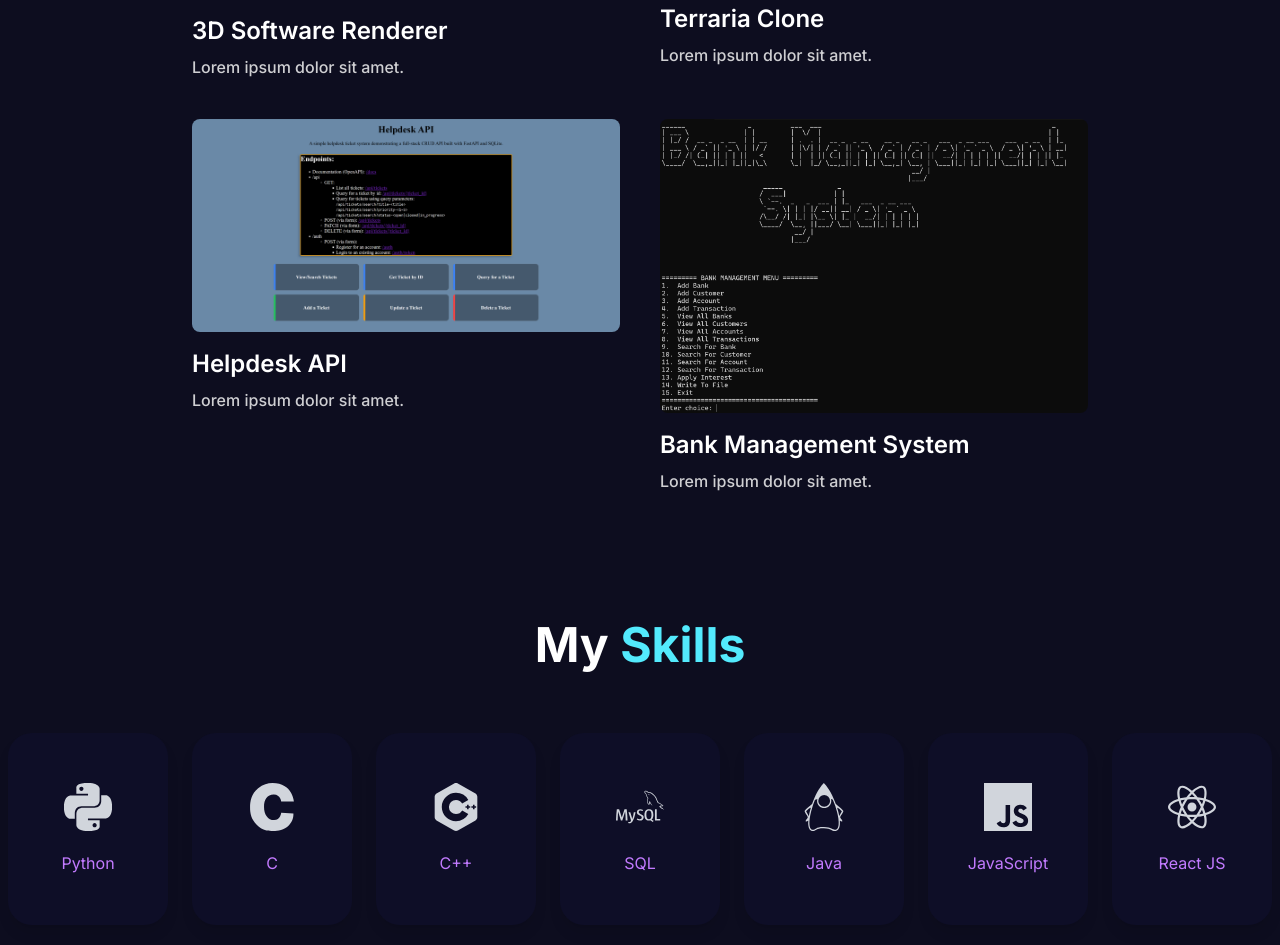
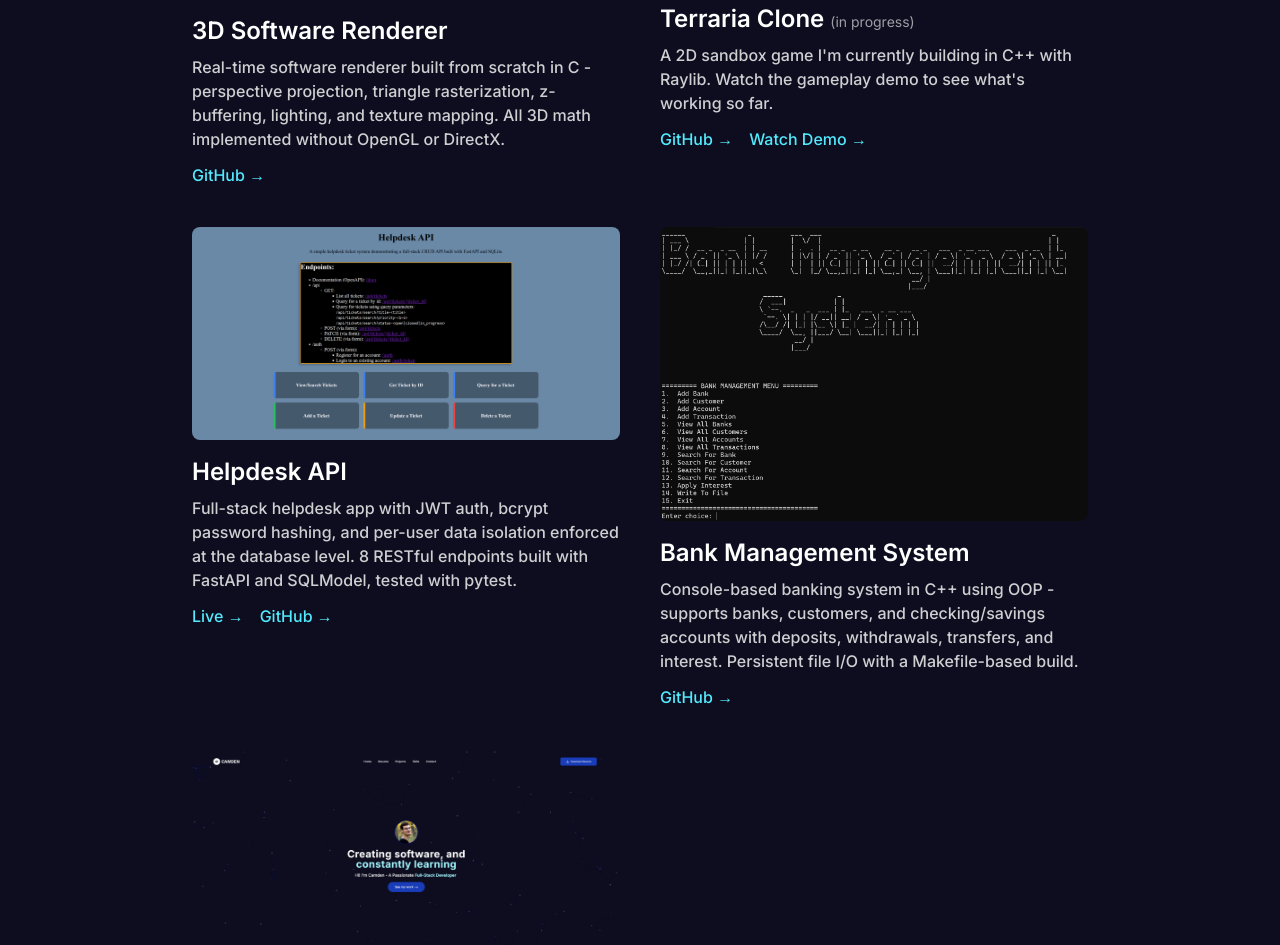
Before and after one commit to Camden-Kirkpatrick/portfolio_website, a Next.js app: page / in a window 1280 px wide. Shown: the part 1806-2751 px from the top of the page. Built offline with nearby package versions, Linux system fonts and the light colour scheme.

Commit message:
added content for projects

```diff
--- a/components/Home/Home.tsx
+++ b/components/Home/Home.tsx
@@ -25,7 +25,7 @@ const Home = () => {
   }, [])
 
   return (
-    <div className="overflow-hidden">
+    <div className="overflow-x-clip">
       <section id="home"><Hero /></section>
       <section id="resume"><Resume /></section>
       <section id="projects"><Projects /></section>
--- a/components/Home/Navbar/MobileNav.tsx
+++ b/components/Home/Navbar/MobileNav.tsx
@@ -1,5 +1,4 @@
 import { NavLinks } from '@/constant/constant'
-import Link from 'next/link'
 import React from 'react'
 import { CgClose } from 'react-icons/cg';
 
@@ -20,9 +19,9 @@ const MobileNav = ({showMobileNav, closeMobileNav}: NavProps) => {
       <div className={`text-white ${mobileNavTransform} fixed justify-center flex flex-col h-full transform transition-all duration-500 delay-300 w-[80%] sm:w-[60%] bg-cyan-800 space-y-6 z-100050 right-0`}>
         {NavLinks.map((link) => {
             return (
-                <Link key={link.id} href={link.url}>
+                <a key={link.id} href={link.url} onClick={closeMobileNav}>
                     <p className='text-white w-fit text-xl ml-12 border-b-[1.5px] pb-1 border-white sm:text-[30px]'>{link.label}</p>
-                </Link>
+                </a>
             );
         })}
         {/* cross icon */}
--- a/components/Home/Navbar/Nav.tsx
+++ b/components/Home/Navbar/Nav.tsx
@@ -1,6 +1,5 @@
 "use client";
 import { NavLinks } from '@/constant/constant'
-import Link from 'next/link'
 import React, { useEffect, useState } from 'react'
 import { BiDownload } from 'react-icons/bi'
 import { FaCode } from 'react-icons/fa'
@@ -50,9 +49,9 @@ const Nav = ({openMobileNav}: NavProps) => {
             <div className='hidden lg:flex items-center space-x-10'>
                 {NavLinks.map((link) => {
                     return (
-                        <Link key={link.id} href={link.url} className='text-base hover:text-cyan-300 text-white font-medium transition-all duration-200'>
+                        <a key={link.id} href={link.url} className='text-base hover:text-cyan-300 text-white font-medium transition-all duration-200'>
                             <p>{link.label}</p>
-                        </Link>
+                        </a>
                     )
                 })}
             </div>
--- a/components/Home/Projects/Projects.tsx
+++ b/components/Home/Projects/Projects.tsx
@@ -22,7 +22,19 @@ const Projects = () => {
                     className='rounded-lg'
                 />
                 <h1 className='mt-4 text-xl sm:text-2xl font-semibold text-white'>3D Software Renderer</h1>
-                <h1 className='pt-2 font-medium text-white/80'>Lorem ipsum dolor sit amet.</h1>
+                <p className='pt-2 font-medium text-white/80'>
+                    Real-time software renderer built from scratch in C - perspective projection, triangle rasterization, z-buffering, lighting, and texture mapping. All 3D math implemented without OpenGL or DirectX.
+                </p>
+                <div className='pt-3 flex gap-4'>
+                    <a
+                        href='https://github.com/Camden-Kirkpatrick/3D-Software-Renderer'
+                        target='_blank'
+                        rel='noopener noreferrer'
+                        className='text-cyan-300 hover:text-cyan-200 font-medium'
+                    >
+                        GitHub →
+                    </a>
+                </div>
             </div>
             {/* Second project */}
             <div
@@ -37,8 +49,28 @@ const Projects = () => {
                     height={650}
                     className='rounded-lg'
                 />
-                <h1 className='mt-4 text-xl sm:text-2xl font-semibold text-white'>Terraria Clone</h1>
-                <h1 className='pt-2 font-medium text-white/80'>Lorem ipsum dolor sit amet.</h1>
+                <h1 className='mt-4 text-xl sm:text-2xl font-semibold text-white'>Terraria Clone <span className='text-sm text-white/60 font-normal'>(in progress)</span></h1>
+                <p className='pt-2 font-medium text-white/80'>
+                    A 2D sandbox game I'm currently building in C++ with Raylib. Watch the gameplay demo to see what's working so far.
+                </p>
+                <div className='pt-3 flex gap-4'>
+                    <a
+                        href='https://github.com/Camden-Kirkpatrick/terraria_clone'
+                        target='_blank'
+                        rel='noopener noreferrer'
+                        className='text-cyan-300 hover:text-cyan-200 font-medium'
+                    >
+                        GitHub →
+                    </a>
+                    <a
+                        href='https://www.youtube.com/watch?v=cEhbzT8-38I'
+                        target='_blank'
+                        rel='noopener noreferrer'
+                        className='text-cyan-300 hover:text-cyan-200 font-medium'
+                    >
+                        Watch Demo →
+                    </a>
+                </div>
             </div>
             {/* Third project */}
             <div
@@ -54,7 +86,27 @@ const Projects = () => {
                     className='rounded-lg'
                 />
                 <h1 className='mt-4 text-xl sm:text-2xl font-semibold text-white'>Helpdesk API</h1>
-                <h1 className='pt-2 font-medium text-white/80'>Lorem ipsum dolor sit amet.</h1>
+                <p className='pt-2 font-medium text-white/80'>
+                    Full-stack helpdesk app with JWT auth, bcrypt password hashing, and per-user data isolation enforced at the database level. 8 RESTful endpoints built with FastAPI and SQLModel, tested with pytest.
+                </p>
+                <div className='pt-3 flex gap-4'>
+                    <a
+                        href='https://helpdesk-api-b2qv.onrender.com/'
+                        target='_blank'
+                        rel='noopener noreferrer'
+                        className='text-cyan-300 hover:text-cyan-200 font-medium'
+                    >
+                        Live →
+                    </a>
+                    <a
+                        href='https://github.com/Camden-Kirkpatrick/helpdesk-api'
+                        target='_blank'
+                        rel='noopener noreferrer'
+                        className='text-cyan-300 hover:text-cyan-200 font-medium'
+                    >
+                        GitHub →
+                    </a>
+                </div>
             </div>
             {/* Fourth project */}
             <div
@@ -70,7 +122,47 @@ const Projects = () => {
                     className='rounded-lg'
                 />
                 <h1 className='mt-4 text-xl sm:text-2xl font-semibold text-white'>Bank Management System</h1>
-                <h1 className='pt-2 font-medium text-white/80'>Lorem ipsum dolor sit amet.</h1>
+                <p className='pt-2 font-medium text-white/80'>
+                    Console-based banking system in C++ using OOP - supports banks, customers, and checking/savings accounts with deposits, withdrawals, transfers, and interest. Persistent file I/O with a Makefile-based build.
+                </p>
+                <div className='pt-3 flex gap-4'>
+                    <a
+                        href='https://github.com/Camden-Kirkpatrick/Bank_Management_System'
+                        target='_blank'
+                        rel='noopener noreferrer'
+                        className='text-cyan-300 hover:text-cyan-200 font-medium'
+                    >
+                        GitHub →
+                    </a>
+                </div>
+            </div>
+            {/* Fifth project */}
+            <div
+                data-aos='fade-up'
+                data-aos-anchor-placement='top-center'
+                data-aos-delay="100"
+            >
+                <Image
+                    src='/images/portfolio.png'
+                    alt='img'
+                    width={800}
+                    height={650}
+                    className='rounded-lg'
+                />
+                <h1 className='mt-4 text-xl sm:text-2xl font-semibold text-white'>Portfolio Website</h1>
+                <p className='pt-2 font-medium text-white/80'>
+                    This site itself - my first front-end project. Built with Next.js, TypeScript, and Tailwind CSS, with AOS scroll animations and a working contact form backed by a serverless email API.
+                </p>
+                <div className='pt-3 flex gap-4'>
+                    <a
+                        href='https://github.com/Camden-Kirkpatrick/portfolio_website'
+                        target='_blank'
+                        rel='noopener noreferrer'
+                        className='text-cyan-300 hover:text-cyan-200 font-medium'
+                    >
+                        GitHub →
+                    </a>
+                </div>
             </div>
         </div>
     </div>
--- a/components/Home/Skills/Skills.tsx
+++ b/components/Home/Skills/Skills.tsx
@@ -1,6 +1,6 @@
 'use client';
 import React from 'react';
-import { SiC, SiCplusplus, SiFastapi, SiGit, SiJavascript, SiMysql, SiOpenjdk, SiPython, SiReact} from 'react-icons/si';
+import { SiC, SiCplusplus, SiFastapi, SiGit, SiJavascript, SiMysql, SiNextdotjs, SiOpenjdk, SiPython, SiReact, SiTailwindcss} from 'react-icons/si';
 import Tilt from 'react-parallax-tilt';
 
 const skills = [
@@ -31,6 +31,14 @@ const skills = [
     {
         name: 'React JS',
         icon: <SiReact />
+    },
+    {
+        name: 'Next.js',
+        icon: <SiNextdotjs />
+    },
+    {
+        name: 'Tailwind CSS',
+        icon: <SiTailwindcss />
     },
     {
         name: 'FastAPI',
```
Also changed, not shown: public/images/portfolio.png (added).
